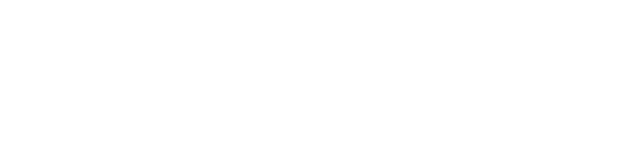
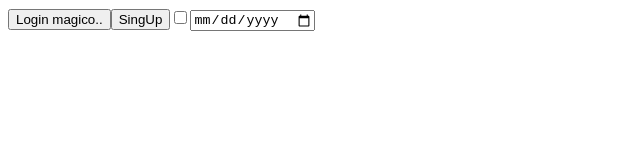
Before and after one commit to micasalazar/-Proyecto_React_CAC_Clase04, a plain HTML site: page clase_04/Visto_en_clases/index.html in a window 1280 px wide. Shown: the whole page, without its empty margins (0-640 px from the left). Drawn offline with Linux system fonts and the light colour scheme.

Commit message:
Ejercicio clase 04

```diff
--- a/clase_04/Visto_en_clases/js/app.js
+++ b/clase_04/Visto_en_clases/js/app.js
@@ -40,10 +40,39 @@ class Button {
     render(){
         let myApp = document.getElementById(this.parentID);
 
-        myApp.innerHTML = ""; //Vamos a escribir el html para que se dibuje un boton con el texto de this.text
+        const myButtonHTML = myApp.innerHTML + "<button>" + this.text + "</button>";
+
+        myApp.innerHTML = myButtonHTML; //Vamos a escribir el html para que se dibuje un boton con el texto de this.text
     }
 }
 
 //Construir el objeto boton y llamar al metodo render de ese objeto
-//let myButton = new...
-// myButton.metodoQueSea()
+let myButton = new Button ("app", "Login magico..")
+myButton.render();
+
+let myButton2 = new Button ("app", "SingUp");
+myButton2.render();
+
+// Vamos a crear la Class Input
+
+class Input {
+    constructor(parentID,type){
+        this.parentID = parentID;
+        this.type = type;
+    }
+
+    render(){
+        let myApp = document.getElementById(this.parentID);
+
+        const myInputHTML = myApp.innerHTML + "<input  type=" + this.type + ">"  ;
+
+        myApp.innerHTML = myInputHTML;
+
+    }
+}
+
+let myInput = new Input ("app", "checkbox");
+myInput.render();
+
+let myInput2 = new Input ("app", "date");
+myInput2.render();
```
Also changed, not shown: clase_04/Proyecto/js/app.js (+7 -6 lines), clase_04/Visto_en_clases/index.html (+1 -0 lines), clase_04/Visto_en_clases/css/style.css (added).
